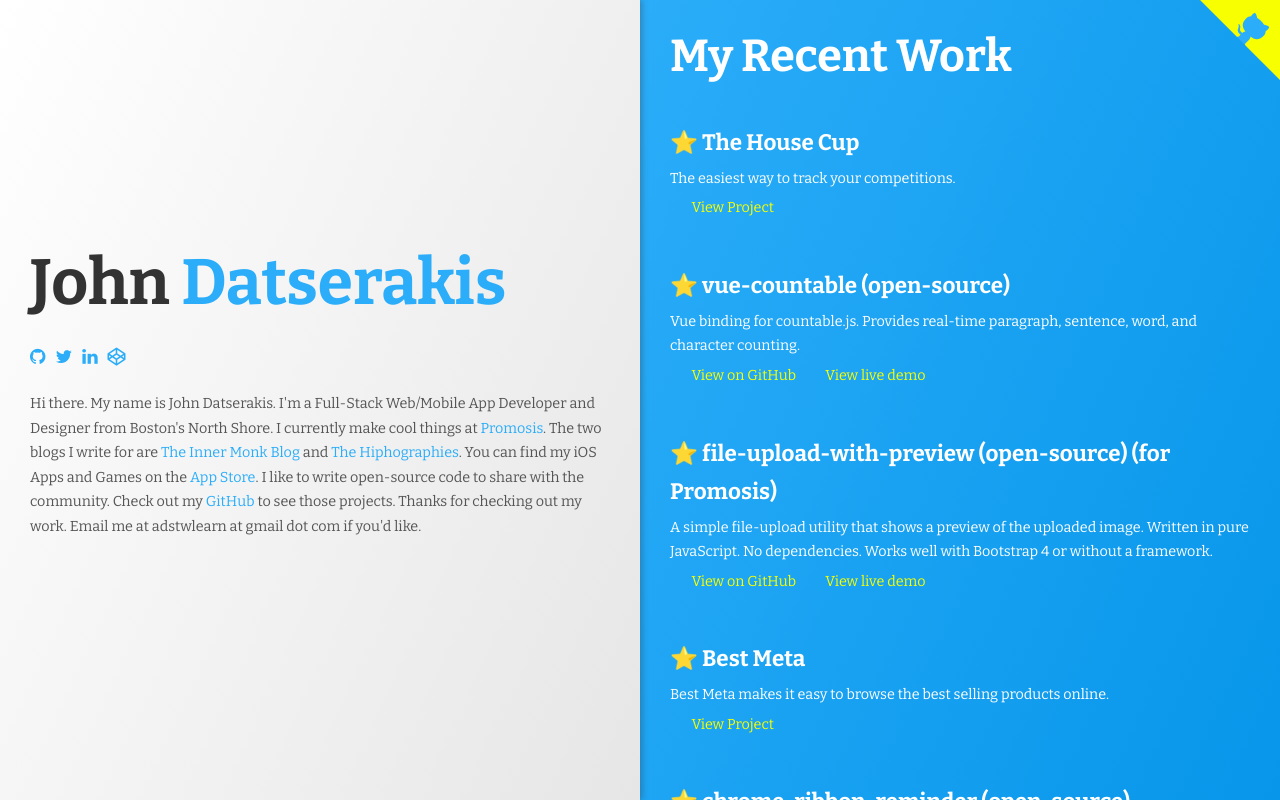
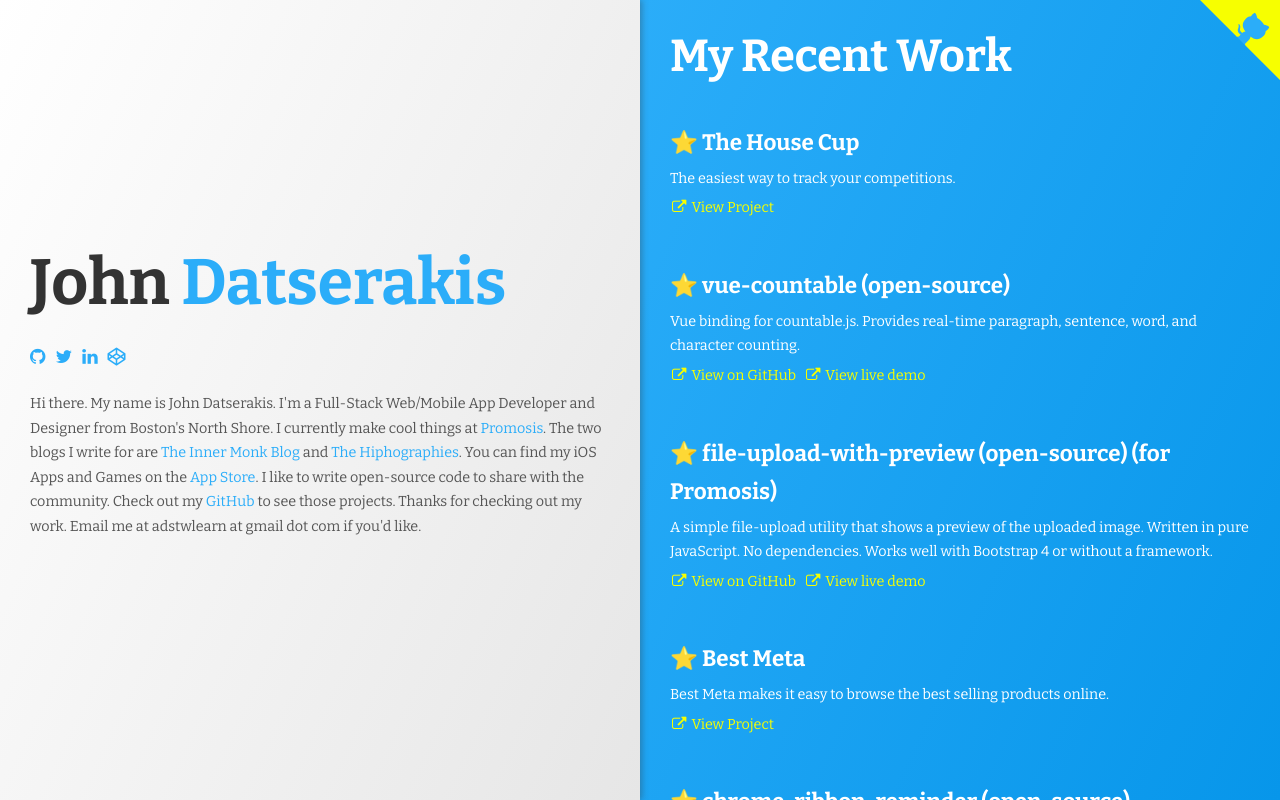
Before and after one commit to johndatserakis/johndatserakis-dot-com, a Vue app: page / in a window 1280 px wide. Built offline with nearby package versions, Linux system fonts and the light colour scheme.

Commit message:
update to fix font awesome icons

```diff
--- a/src/components/Home.vue
+++ b/src/components/Home.vue
@@ -28,7 +28,7 @@
                 </div>
                 <div>
                     <a v-for="link in project.links" :href="link.link" class="wrapper__right-wrapper__item__link" target="_blank">
-                        <i class="fa fa-external-link- fa-fw"></i> {{link.linkText}}
+                        <i class="fa fa-external-link fa-fw"></i> {{link.linkText}}
                     </a>
                 </div>
 
```
Also changed, not shown: 1 other file (tests, documents, lock files or other folders).
